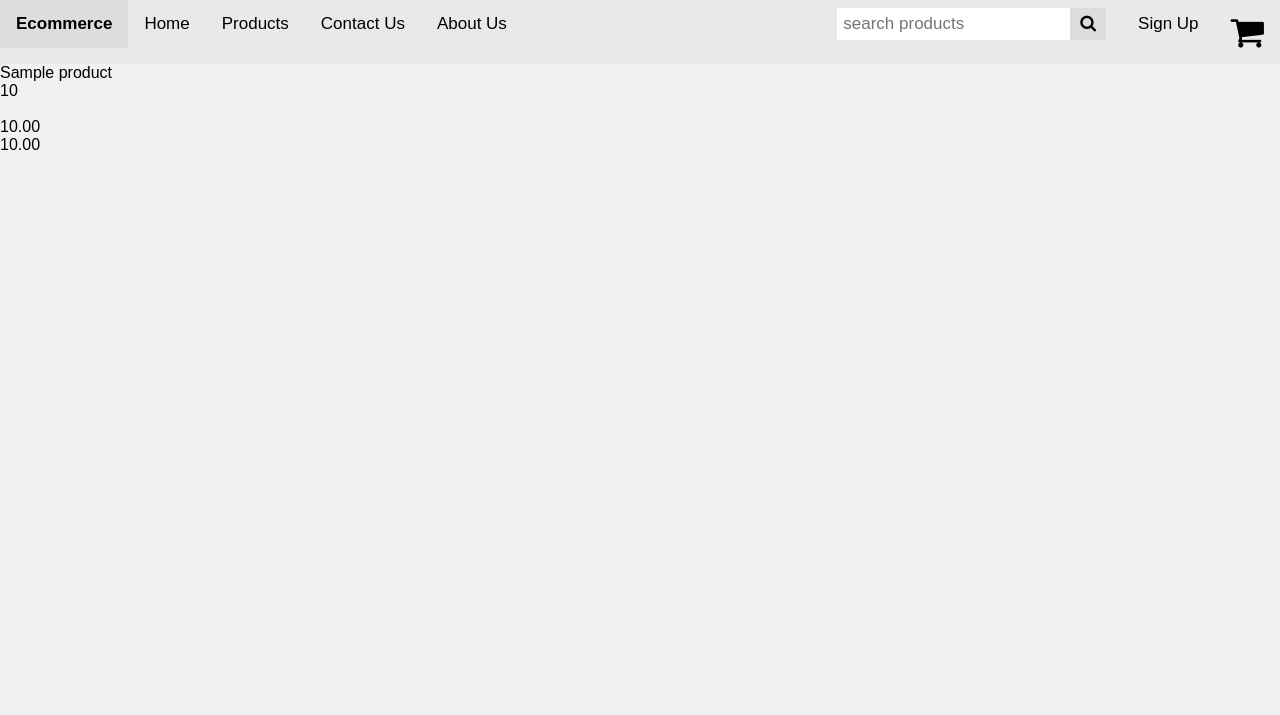
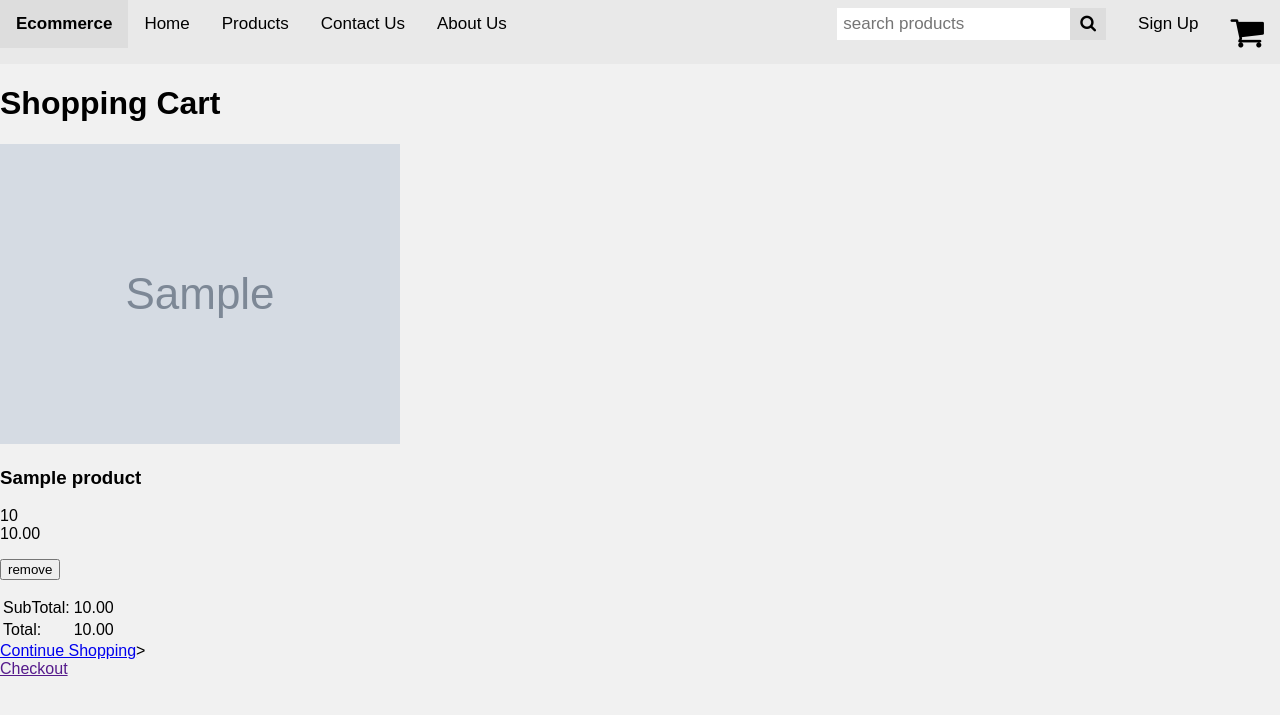
Before and after one commit to azhar316/ecommerce-store, a Django app: template carts/templates/carts/cart.html in a window 1280 px wide. Shown: the top 715 px of the page. Run offline with Django 3.2, Linux system fonts and the light colour scheme; the template is opened without the code that fills it: values that come from a table or form of the project are taken from there, others are empty; tables that the repository leaves empty hold one stand-in row (values such as "Sample post"); grey boxes marked "Sample" are stand-in pictures; parts of the project's set-up code (start-up, migrations or seed data) failed here and were passed over.

Commit message:
feat: Add functionality to delete products from cart

```diff
--- a/carts/templates/carts/cart.html
+++ b/carts/templates/carts/cart.html
@@ -1,10 +1,54 @@
 {% extends 'ecommerce/base.html' %}
 
 {% block content %}
-{% for product_entry in cart.products.all %}
-{{product_entry.product }}<br>
-{{product_entry.quantity}}<br><br>
-{% endfor %}
-{{cart.subtotal}}<br>
-{{cart.total}}<br>
+
+<h1>Shopping Cart</h1>
+<div class="products">
+    {% for product_entry in cart.products.all %}
+    <div class="product">
+        <div class="product-img">
+            {% with product_gallery=product_entry.product.images.all|first %}
+            <img src="{{ product_gallery.image.url }}">
+            {% endwith %}
+        </div>
+        <div class="product-title">
+            <h3>{{ product_entry.product.title }}</h3>
+        </div>
+        <div class="product_quantity">
+            <span>{{ product_entry.quantity }}</span>
+        </div>
+        <div class="product_prices">
+            {% if product_entry.product.discount_percentage != 0 %}
+            <span class="price original-price"><del>{{ product_entry.product.price }}</del></span>
+            <span class="discounted-price price">{{ product_entry.product.get_discounted_price }}</span>
+            {% else %}
+            <span class="price">{{ product.price }}</span>
+            {% endif %}
+        </div>
+        <form action="{% url 'carts:delete_entry' %}" method="post">{% csrf_token %}
+            <input type="number" name="product_key" value="{{product_entry.product.pk}}" hidden>
+            <p><button>remove</button></p>
+        </form>
+    </div>
+    {% endfor %}
+    <div class="total-prices">
+        <table>
+            <tr>
+                <td>SubTotal: </td>
+                <td>{{ cart.subtotal }}</td>
+            </tr>
+            <tr>
+                <td>Total: </td>
+                <td>{{ cart.total }}</td>
+            </tr>
+        </table>
+    </div>
+    <div class="continue-shopping">
+        <a href="{% url 'products:index' %}">Continue Shopping</a>>
+    </div>
+    <div class="checkout">
+        <a href="">Checkout</a>
+    </div>
+</div>
+
 {% endblock %}
```
Also changed, not shown: carts/views.py (+9 -0 lines).
